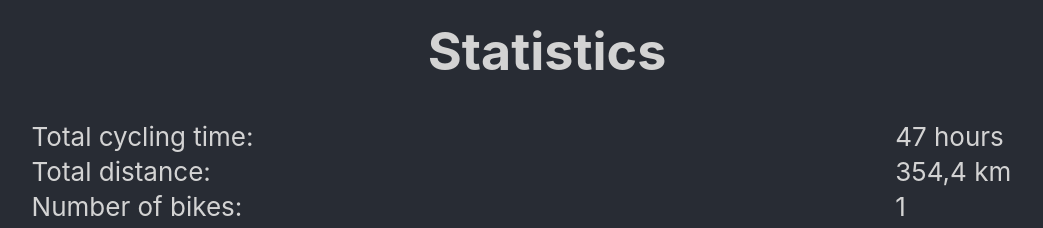
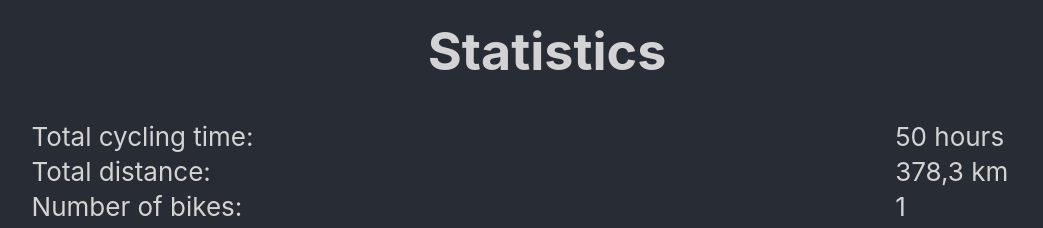
Before and after one commit to kmork/sillywheelie, a React (Create React App) app: page / in a window 1280 px wide. Shown: the part 3760-3988 px from the top of the page, without its empty margins (29-1072 px from the left). Built offline with nearby package versions, Linux system fonts and the light colour scheme.

Commit message:
Update stats

```diff
--- a/src/Components/Stats.js
+++ b/src/Components/Stats.js
@@ -8,11 +8,11 @@ const Stats=()=>{
                 <table className="stats">
                     <tr align="left">
                         <td>Total cycling time:</td>
-                        <td>47 hours</td>
+                        <td>50 hours</td>
                     </tr>
                     <tr align="left">
                         <td>Total distance:</td>
-                        <td>354,4 km</td>
+                        <td>378,3 km</td>
                     </tr>
                     <tr align="left">
                         <td>Number of bikes:</td>
```
